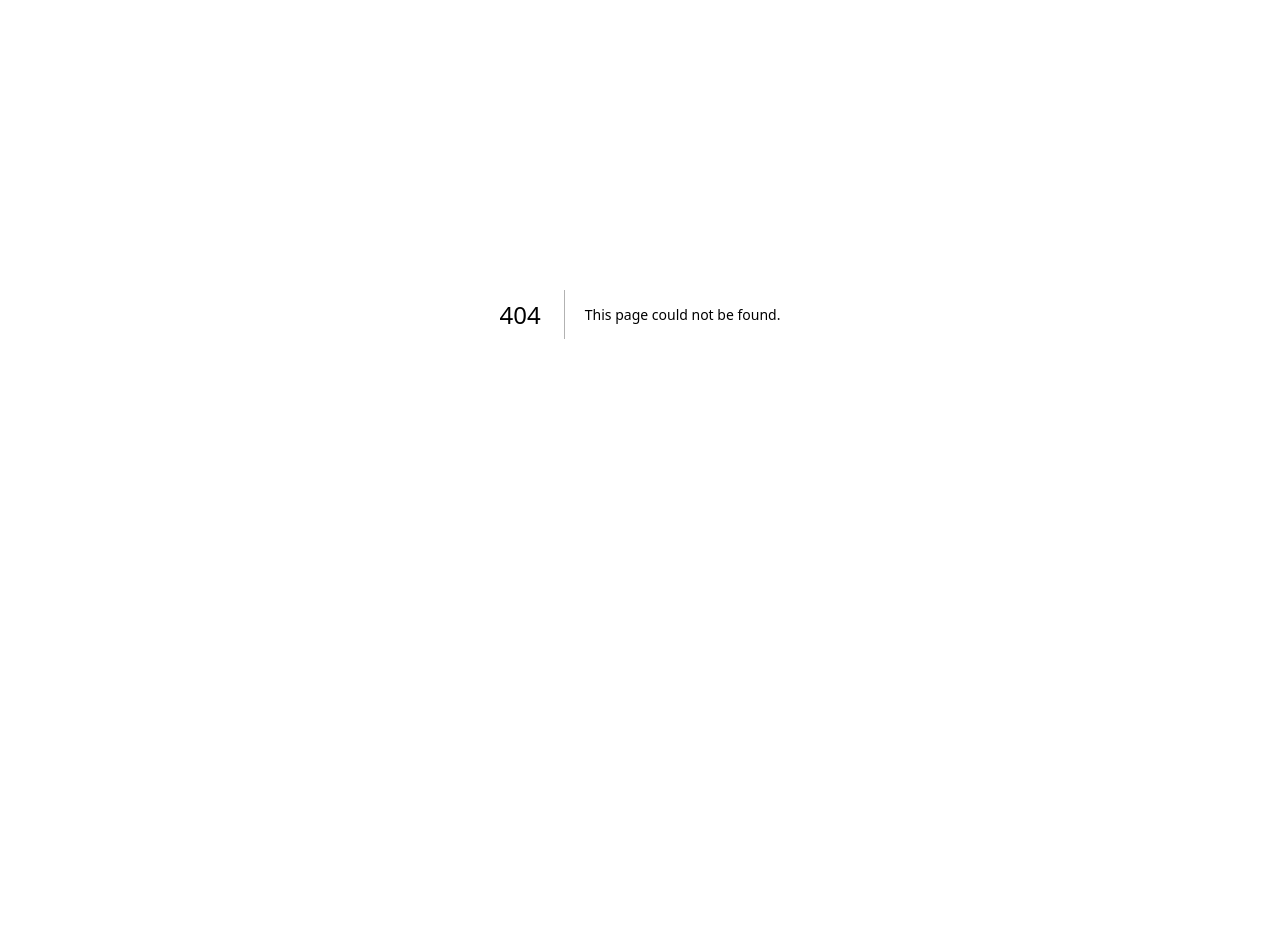
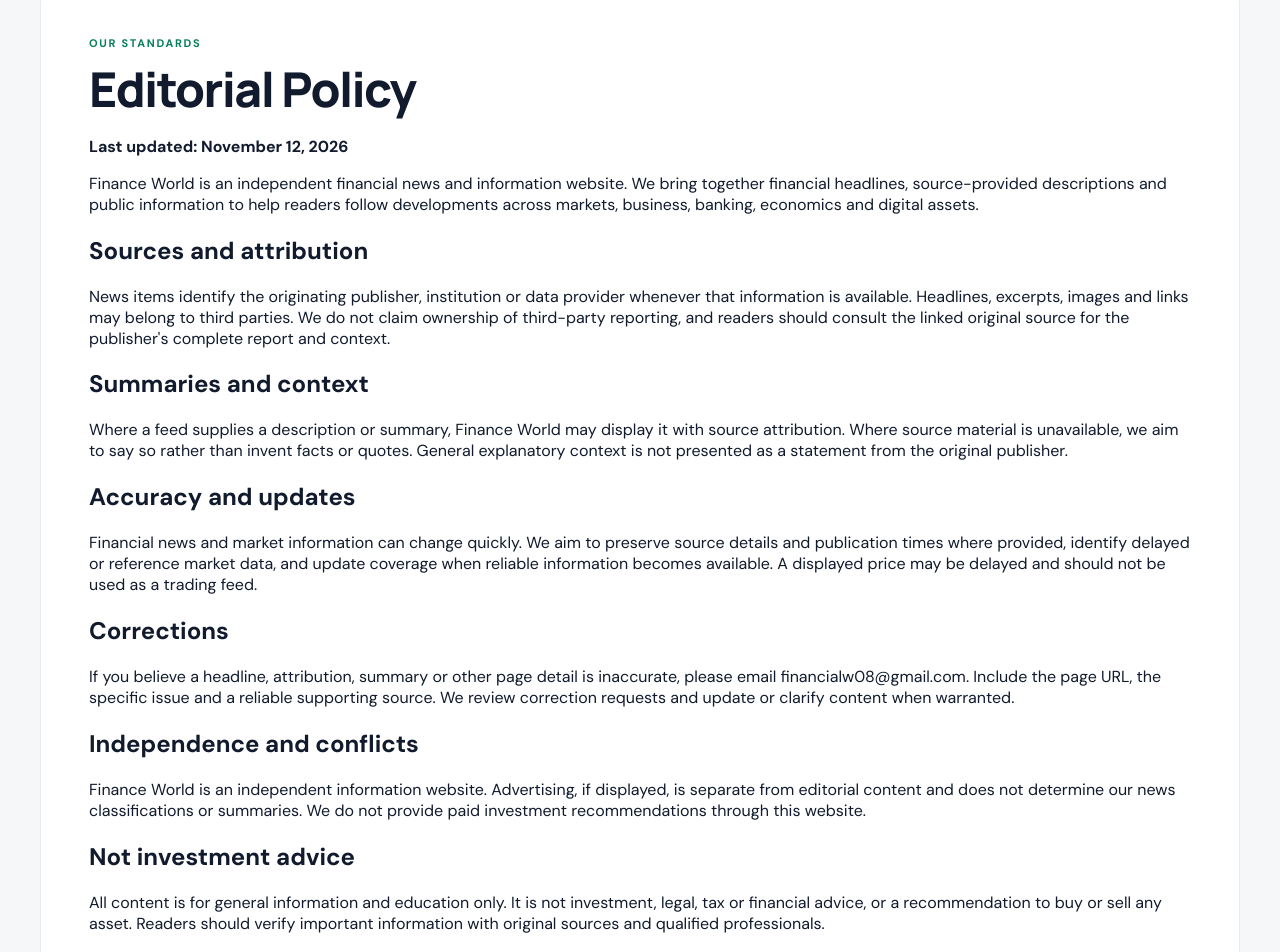
Before and after one commit to nkk872/finance-world, a Next.js app: page /editorial-policy in a window 1280 px wide. Before the commit this address had no page. Shown: the part 86-1038 px from the top of the page. Before the commit the page ends 800 px from the top, so only its background shows below. Built offline with nearby package versions, Linux system fonts and the light colour scheme.

Commit message:
Add transparent editorial policy page

```diff
--- /dev/null
+++ b/app/editorial-policy/page.tsx
@@ -0,0 +1,32 @@
+import type { Metadata } from "next";
+
+export const metadata: Metadata = {
+  title: "Editorial Policy | Finance World",
+  description: "How Finance World selects, attributes, updates and corrects financial news and market information."
+};
+
+export default function EditorialPolicyPage(){
+  return <main className="container article-page">
+    <a className="article-back" href="/">← Back to Finance World</a>
+    <article className="article-main">
+      <div className="eyebrow">Our standards</div>
+      <h1>Editorial Policy</h1>
+      <p><strong>Last updated: November 12, 2026</strong></p>
+      <p>Finance World is an independent financial news and information website. We bring together financial headlines, source-provided descriptions and public information to help readers follow developments across markets, business, banking, economics and digital assets.</p>
+      <h2>Sources and attribution</h2>
+      <p>News items identify the originating publisher, institution or data provider whenever that information is available. Headlines, excerpts, images and links may belong to third parties. We do not claim ownership of third-party reporting, and readers should consult the linked original source for the publisher's complete report and context.</p>
+      <h2>Summaries and context</h2>
+      <p>Where a feed supplies a description or summary, Finance World may display it with source attribution. Where source material is unavailable, we aim to say so rather than invent facts or quotes. General explanatory context is not presented as a statement from the original publisher.</p>
+      <h2>Accuracy and updates</h2>
+      <p>Financial news and market information can change quickly. We aim to preserve source details and publication times where provided, identify delayed or reference market data, and update coverage when reliable information becomes available. A displayed price may be delayed and should not be used as a trading feed.</p>
+      <h2>Corrections</h2>
+      <p>If you believe a headline, attribution, summary or other page detail is inaccurate, please email <a href="mailto:financialw08@gmail.com">financialw08@gmail.com</a>. Include the page URL, the specific issue and a reliable supporting source. We review correction requests and update or clarify content when warranted.</p>
+      <h2>Independence and conflicts</h2>
+      <p>Finance World is an independent information website. Advertising, if displayed, is separate from editorial content and does not determine our news classifications or summaries. We do not provide paid investment recommendations through this website.</p>
+      <h2>Not investment advice</h2>
+      <p>All content is for general information and education only. It is not investment, legal, tax or financial advice, or a recommendation to buy or sell any asset. Readers should verify important information with original sources and qualified professionals.</p>
+      <h2>Contact</h2>
+      <p>For editorial questions or corrections, contact <a href="mailto:financialw08@gmail.com">financialw08@gmail.com</a>.</p>
+    </article>
+  </main>;
+}
```
